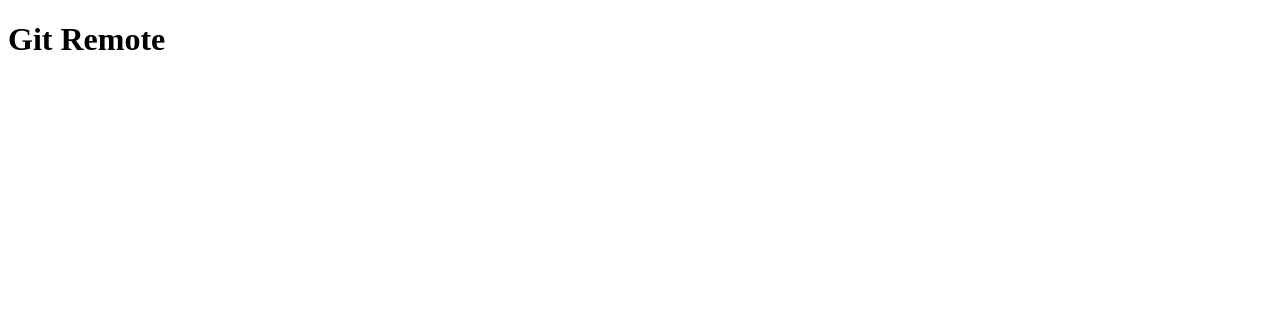
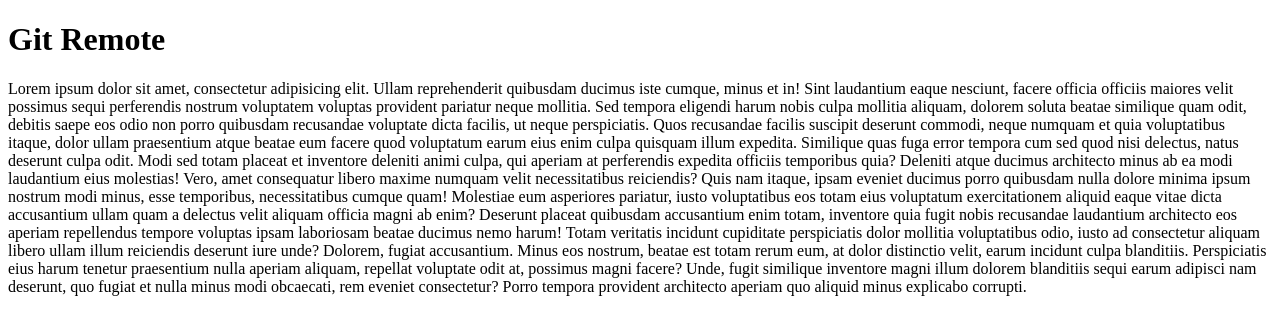
Before and after one commit to wpulogin2/git-remote-test1, a plain HTML site: page index.html in a window 1280 px wide. Drawn offline with Linux system fonts and the light colour scheme.

Commit message:
add  content in index.html

```diff
--- a/index.html
+++ b/index.html
@@ -9,6 +9,28 @@
 
 <body>
   <h1>Git Remote</h1>
+  <p>
+    Lorem ipsum dolor sit amet, consectetur adipisicing elit. Ullam reprehenderit quibusdam ducimus iste cumque, minus
+    et in! Sint laudantium eaque nesciunt, facere officia officiis maiores velit possimus sequi perferendis nostrum
+    voluptatem voluptas provident pariatur neque mollitia. Sed tempora eligendi harum nobis culpa mollitia aliquam,
+    dolorem soluta beatae similique quam odit, debitis saepe eos odio non porro quibusdam recusandae voluptate dicta
+    facilis, ut neque perspiciatis. Quos recusandae facilis suscipit deserunt commodi, neque numquam et quia
+    voluptatibus itaque, dolor ullam praesentium atque beatae eum facere quod voluptatum earum eius enim culpa quisquam
+    illum expedita. Similique quas fuga error tempora cum sed quod nisi delectus, natus deserunt culpa odit. Modi sed
+    totam placeat et inventore deleniti animi culpa, qui aperiam at perferendis expedita officiis temporibus quia?
+    Deleniti atque ducimus architecto minus ab ea modi laudantium eius molestias! Vero, amet consequatur libero maxime
+    numquam velit necessitatibus reiciendis? Quis nam itaque, ipsam eveniet ducimus porro quibusdam nulla dolore minima
+    ipsum nostrum modi minus, esse temporibus, necessitatibus cumque quam! Molestiae eum asperiores pariatur, iusto
+    voluptatibus eos totam eius voluptatum exercitationem aliquid eaque vitae dicta accusantium ullam quam a delectus
+    velit aliquam officia magni ab enim? Deserunt placeat quibusdam accusantium enim totam, inventore quia fugit nobis
+    recusandae laudantium architecto eos aperiam repellendus tempore voluptas ipsam laboriosam beatae ducimus nemo
+    harum! Totam veritatis incidunt cupiditate perspiciatis dolor mollitia voluptatibus odio, iusto ad consectetur
+    aliquam libero ullam illum reiciendis deserunt iure unde? Dolorem, fugiat accusantium. Minus eos nostrum, beatae est
+    totam rerum eum, at dolor distinctio velit, earum incidunt culpa blanditiis. Perspiciatis eius harum tenetur
+    praesentium nulla aperiam aliquam, repellat voluptate odit at, possimus magni facere? Unde, fugit similique
+    inventore magni illum dolorem blanditiis sequi earum adipisci nam deserunt, quo fugiat et nulla minus modi
+    obcaecati, rem eveniet consectetur? Porro tempora provident architecto aperiam quo aliquid minus explicabo corrupti.
+  </p>
 </body>
 
 </html>
```
